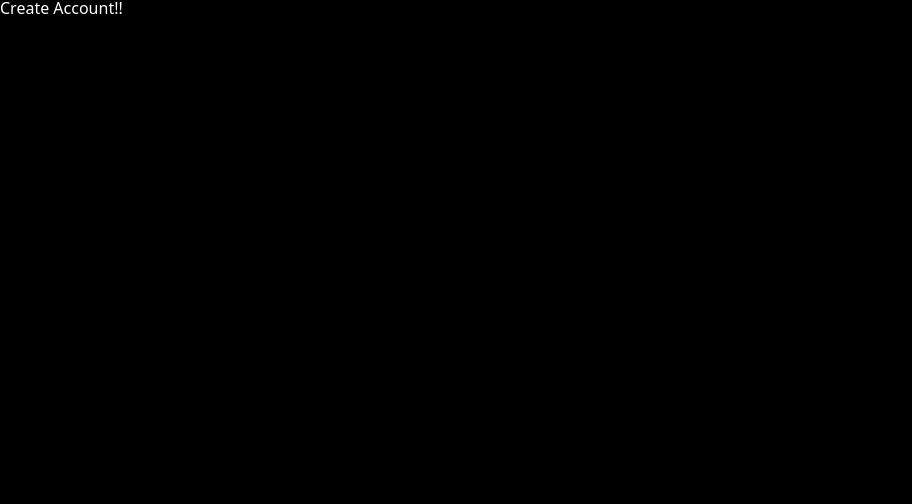
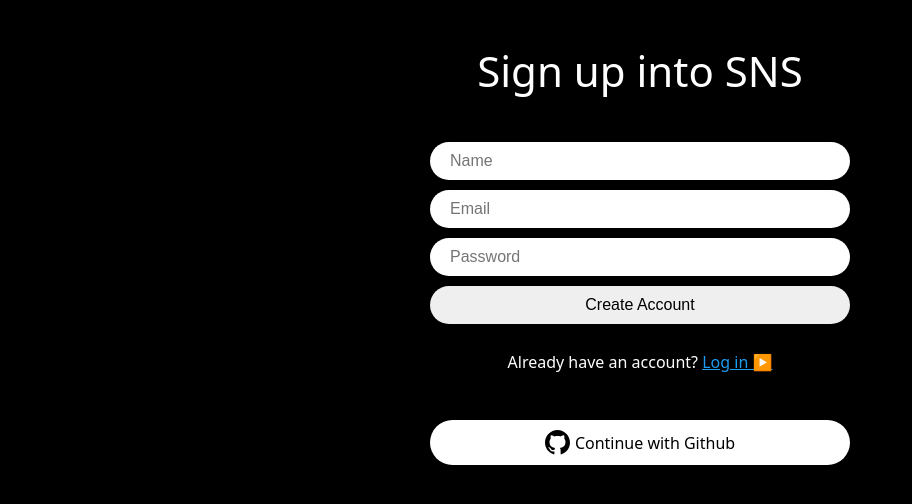
Before and after one commit to markkim340/SNS, a React (Vite) app: page /create-account in a window 1280 px wide. Shown: the top 504 px of the page, without its empty margins (0-912 px from the left). Built offline with nearby package versions, Linux system fonts and the light colour scheme.

Commit message:
ADD: Auth, social login, protected-route

```diff
--- a/src/App.tsx
+++ b/src/App.tsx
@@ -4,15 +4,21 @@
 import Profile from './routes/profile';
 import Login from './routes/login';
 import CreateAccount from './routes/create-account';
-import { createGlobalStyle } from 'styled-components';
+import styled, { createGlobalStyle } from 'styled-components';
 import reset from 'styled-reset';
 import { useEffect, useState } from 'react';
 import LoadingScreen from './components/loading-screen';
+import { auth } from './firebase';
+import ProtectedRoute from './components/protected-route';
 
 const router = createBrowserRouter([
   {
     path: '/',
-    element: <Layout />,
+    element: (
+      <ProtectedRoute>
+        <Layout />
+      </ProtectedRoute>
+    ),
     children: [
       {
         path: '',
@@ -45,13 +51,17 @@
   }
 `;
 
+const Wrapper = styled.div`
+  height: 100vh;
+  display: flex;
+  justify-content: center;
+`;
+
 function App() {
   const [isLoading, setLoading] = useState(true);
   const init = async () => {
-    // await for firebase
-    setTimeout(() => {
-      setLoading(false);
-    }, 2000);
+    await auth.authStateReady();
+    setLoading(false);
   };
 
   useEffect(() => {
@@ -59,10 +69,10 @@
   }, []);
 
   return (
-    <>
+    <Wrapper>
       <GlobalStyles />
       {isLoading ? <LoadingScreen /> : <RouterProvider router={router} />}
-    </>
+    </Wrapper>
   );
 }
 
--- /dev/null
+++ b/src/components/auth-components.ts
@@ -0,0 +1,49 @@
+import styled from 'styled-components';
+
+export const Wrapper = styled.div`
+  height: 100%;
+  display: flex;
+  flex-direction: column;
+  align-items: center;
+  width: 420px;
+  padding: 50px 0px;
+`;
+
+export const Title = styled.h1`
+  font-size: 42px;
+`;
+
+export const Form = styled.form`
+  margin-top: 50px;
+  margin-bottom: 10px;
+  display: flex;
+  flex-direction: column;
+  gap: 10px;
+  width: 100%;
+`;
+
+export const Input = styled.input`
+  padding: 10px 20px;
+  border-radius: 50px;
+  border: none;
+  width: 100%;
+  font-size: 16px;
+  &[type='submit'] {
+    cursor: pointer;
+    &:hover {
+      opacity: 0.8;
+    }
+  }
+`;
+
+export const Error = styled.span`
+  font-weight: 600;
+  color: red;
+`;
+
+export const Switcher = styled.span`
+  margin-top: 20px;
+  a {
+    color: #1d9bf0;
+  }
+`;
--- /dev/null
+++ b/src/components/github-btn.tsx
@@ -0,0 +1,44 @@
+import { GithubAuthProvider, signInWithPopup } from 'firebase/auth';
+import styled from 'styled-components';
+import { auth } from '../firebase';
+import { useNavigate } from 'react-router-dom';
+
+const Button = styled.span`
+  margin-top: 50px;
+  width: 100%;
+  background-color: white;
+  font-weight: 500;
+  color: black;
+  padding: 10px 20px;
+  border-radius: 50px;
+  border: 0;
+  display: flex;
+  gap: 5px;
+  align-items: center;
+  justify-content: center;
+  cursor: pointer;
+`;
+
+const Logo = styled.img`
+  height: 25px;
+`;
+
+export default function GithubButton() {
+  const navigate = useNavigate();
+  const onClick = async () => {
+    try {
+      const provider = new GithubAuthProvider();
+      await signInWithPopup(auth, provider);
+      navigate('/');
+    } catch (error) {
+      console.error(error);
+    }
+  };
+
+  return (
+    <Button onClick={onClick}>
+      <Logo src="/github-logo.svg"></Logo>
+      Continue with Github
+    </Button>
+  );
+}
--- a/src/components/layout.tsx
+++ b/src/components/layout.tsx
@@ -1,10 +1,25 @@
 import { Outlet } from 'react-router-dom';
+import styled from 'styled-components';
+
+const Wrapper = styled.div``;
+
+const Menu = styled.div``;
+
+const MenuItem = styled.div`
+  background-color: white;
+`;
 
 export default function Layout() {
   return (
-    <>
-      <h2>layout</h2>
+    <Wrapper>
+      <Menu>
+        <MenuItem>
+          <img src="/user-icon.svg" alt="" />
+        </MenuItem>
+        <MenuItem></MenuItem>
+        <MenuItem></MenuItem>
+      </Menu>
       <Outlet />
-    </>
+    </Wrapper>
   );
 }
--- /dev/null
+++ b/src/components/protected-route.tsx
@@ -0,0 +1,10 @@
+import { Navigate } from 'react-router-dom';
+import { auth } from '../firebase';
+
+export default function ProtectedRoute({ children }: { children: React.ReactNode }) {
+  const user = auth.currentUser;
+  if (!user) {
+    return <Navigate to={'/login'} />;
+  }
+  return children;
+}
--- a/src/firebase.ts
+++ b/src/firebase.ts
@@ -1,6 +1,7 @@
 // Import the functions you need from the SDKs you need
 import { initializeApp } from 'firebase/app';
 import { getAnalytics } from 'firebase/analytics';
+import { getAuth } from 'firebase/auth';
 // TODO: Add SDKs for Firebase products that you want to use
 // https://firebase.google.com/docs/web/setup#available-libraries
 
@@ -19,3 +20,5 @@
 // Initialize Firebase
 const app = initializeApp(firebaseConfig);
 const analytics = getAnalytics(app);
+
+export const auth = getAuth(app);
--- a/src/routes/create-account.tsx
+++ b/src/routes/create-account.tsx
@@ -1,3 +1,67 @@
+import { createUserWithEmailAndPassword, updateProfile } from 'firebase/auth';
+import { useState } from 'react';
+import { auth } from '../firebase';
+import { Link, useNavigate } from 'react-router-dom';
+import { FirebaseError } from 'firebase/app';
+import { Error, Form, Input, Switcher, Title, Wrapper } from '../components/auth-components';
+import GithubButton from '../components/github-btn';
+
 export default function CreateAccount() {
-  return <h1>Create Account!!</h1>;
+  const navigate = useNavigate();
+  const [isLoading, setLoading] = useState(false);
+  const [name, setName] = useState('');
+  const [email, setEmail] = useState('');
+  const [password, setPassword] = useState('');
+  const [error, setError] = useState('');
+
+  const onChange = (e: React.ChangeEvent<HTMLInputElement>) => {
+    const {
+      target: { name, value },
+    } = e;
+
+    if (name === 'name') {
+      setName(value);
+    } else if (name === 'email') {
+      setEmail(value);
+    } else if (name === 'password') {
+      setPassword(value);
+    }
+  };
+
+  const onSubmit = async (e: React.FormEvent<HTMLFormElement>) => {
+    e.preventDefault();
+    setError('');
+    if (isLoading || name === '' || email === '' || password === '') return;
+    try {
+      setLoading(true);
+      const credentials = await createUserWithEmailAndPassword(auth, email, password);
+      await updateProfile(credentials.user, {
+        displayName: name,
+      });
+      navigate('/');
+    } catch (e) {
+      if (e instanceof FirebaseError) {
+        setError(e.message);
+      }
+    } finally {
+      setLoading(false);
+    }
+  };
+
+  return (
+    <Wrapper>
+      <Title>Sign up into SNS</Title>
+      <Form onSubmit={onSubmit}>
+        <Input onChange={onChange} name="name" value={name} placeholder="Name" type="text" required />
+        <Input onChange={onChange} name="email" value={email} placeholder="Email" type="email" required />
+        <Input onChange={onChange} name="password" value={password} placeholder="Password" type="password" required />
+        <Input type="submit" value={isLoading ? 'Loading...' : 'Create Account'} />
+      </Form>
+      {error !== '' ? <Error>{error}</Error> : null}
+      <Switcher>
+        Already have an account? <Link to={'/login'}>Log in ▶️</Link>
+      </Switcher>
+      <GithubButton />
+    </Wrapper>
+  );
 }
--- a/src/routes/home.tsx
+++ b/src/routes/home.tsx
@@ -1,3 +1,19 @@
+import { useNavigate } from 'react-router-dom';
+import { auth } from '../firebase';
+
 export default function Home() {
-  return <h1>Home!!!</h1>;
+  const navigate = useNavigate();
+  const logOut = async () => {
+    const ok = confirm('Are you sure you want to log out?');
+    if (ok) {
+      await auth.signOut();
+      navigate('/login');
+    }
+  };
+
+  return (
+    <h1>
+      <button onClick={logOut}>Log Out</button>
+    </h1>
+  );
 }
--- a/src/routes/login.tsx
+++ b/src/routes/login.tsx
@@ -1,3 +1,60 @@
-export default function Login() {
-  return <h1>Login!!</h1>;
+import { useState } from 'react';
+import { auth } from '../firebase';
+import { Link, useNavigate } from 'react-router-dom';
+import { FirebaseError } from 'firebase/app';
+import { signInWithEmailAndPassword } from 'firebase/auth';
+import { Error, Form, Input, Switcher, Title, Wrapper } from '../components/auth-components';
+import GithubButton from '../components/github-btn';
+
+export default function CreateAccount() {
+  const navigate = useNavigate();
+  const [isLoading, setLoading] = useState(false);
+  const [email, setEmail] = useState('');
+  const [password, setPassword] = useState('');
+  const [error, setError] = useState('');
+
+  const onChange = (e: React.ChangeEvent<HTMLInputElement>) => {
+    const {
+      target: { name, value },
+    } = e;
+
+    if (name === 'email') {
+      setEmail(value);
+    } else if (name === 'password') {
+      setPassword(value);
+    }
+  };
+
+  const onSubmit = async (e: React.FormEvent<HTMLFormElement>) => {
+    e.preventDefault();
+    setError('');
+    if (isLoading || email === '' || password === '') return;
+    try {
+      setLoading(true);
+      await signInWithEmailAndPassword(auth, email, password);
+      navigate('/');
+    } catch (e) {
+      if (e instanceof FirebaseError) {
+        setError(e.message);
+      }
+    } finally {
+      setLoading(false);
+    }
+  };
+
+  return (
+    <Wrapper>
+      <Title>Log in into SNS</Title>
+      <Form onSubmit={onSubmit}>
+        <Input onChange={onChange} name="email" value={email} placeholder="Email" type="email" required />
+        <Input onChange={onChange} name="password" value={password} placeholder="Password" type="password" required />
+        <Input type="submit" value={isLoading ? 'Loading...' : 'Log in'} />
+      </Form>
+      {error !== '' ? <Error>{error}</Error> : null}
+      <Switcher>
+        Don't have an account? <Link to={'/create-account'}>Create one ▶️</Link>
+      </Switcher>
+      <GithubButton />
+    </Wrapper>
+  );
 }
```
Also changed, not shown: public/github-logo.svg (added), public/user-icon.svg (added).
